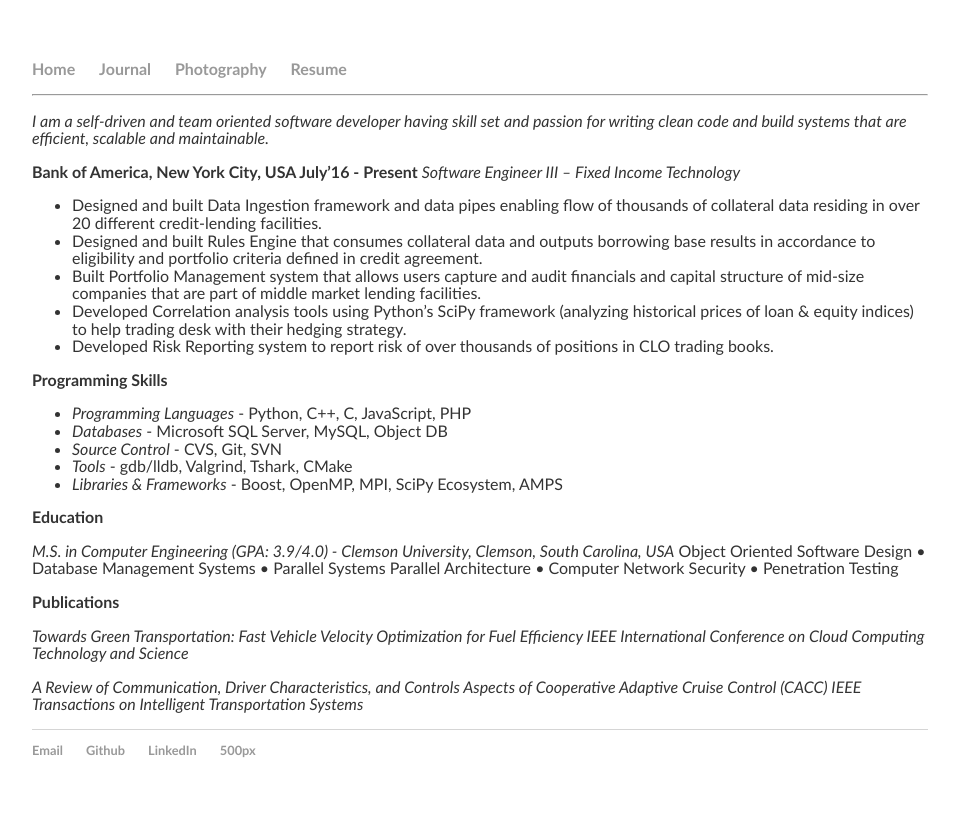
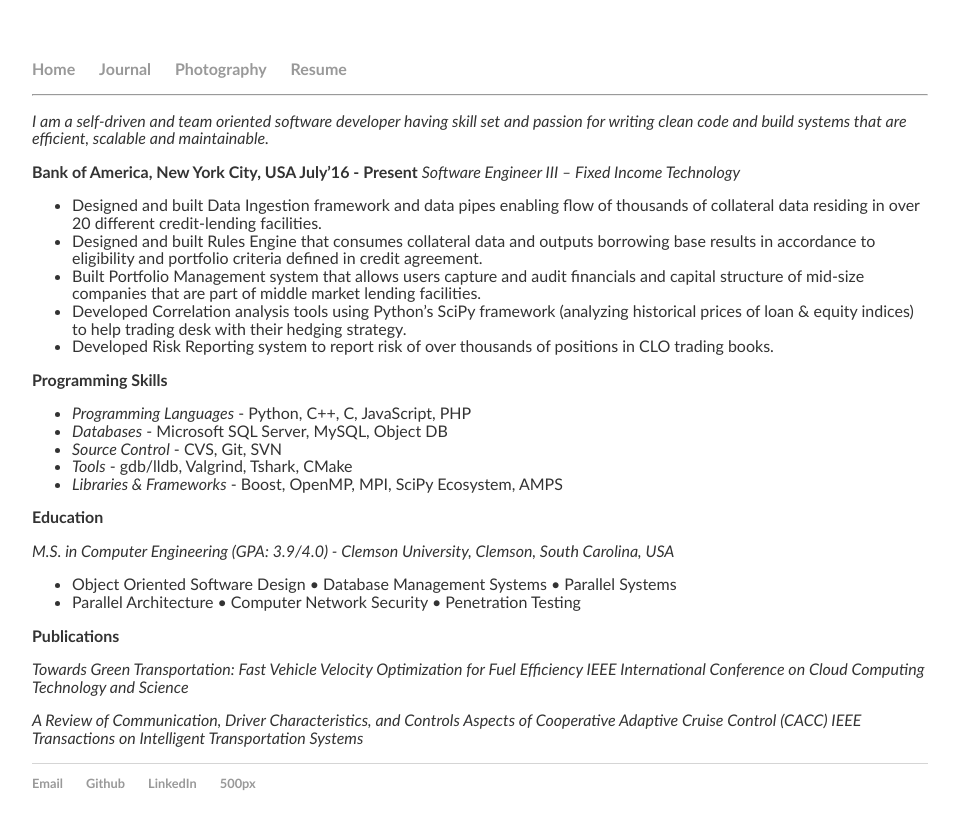
Before and after one commit to vivekgautham/vivekgautham.github.io, a Jekyll site: the page built from resume/index.html, in a window 1280 px wide. Shown: the top 830 px of the page, without its empty margins (160-1119 px from the left). Built offline with Jekyll 4.4.1, drawn with Linux system fonts in a browser that asks for light colours; nearby versions of some CDN libraries.

Commit message:
Updating Changes...

```diff
--- a/_includes/_resume/resume.md
+++ b/_includes/_resume/resume.md
@@ -24,8 +24,8 @@
 **Education**
 
 _M.S. in Computer Engineering (GPA: 3.9/4.0) - Clemson University, Clemson, South Carolina, USA_
-  Object Oriented Software Design • Database Management Systems • Parallel Systems
-  Parallel Architecture • Computer Network Security • Penetration Testing
+  - Object Oriented Software Design • Database Management Systems • Parallel Systems
+  - Parallel Architecture • Computer Network Security • Penetration Testing
 
 **Publications**
 
```
